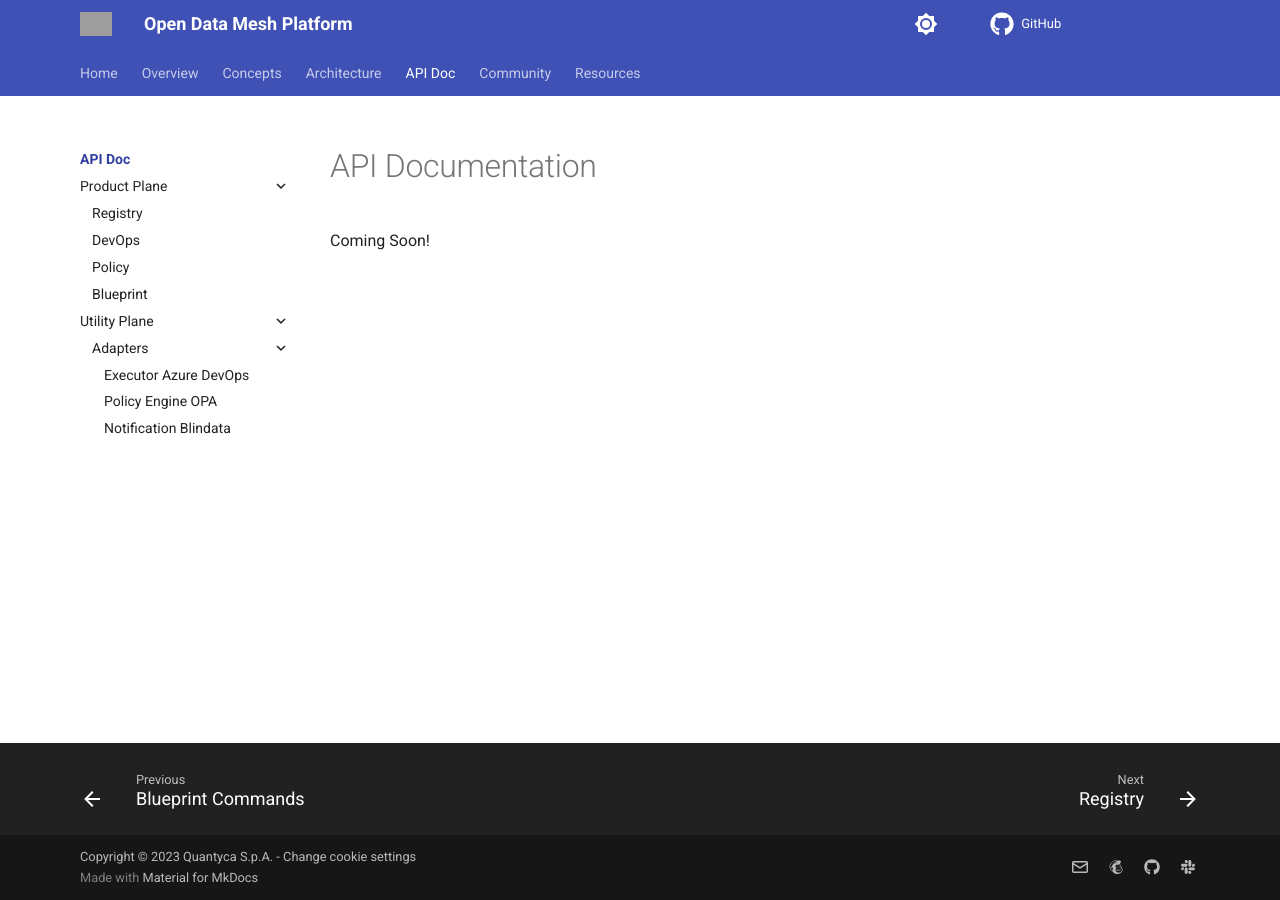
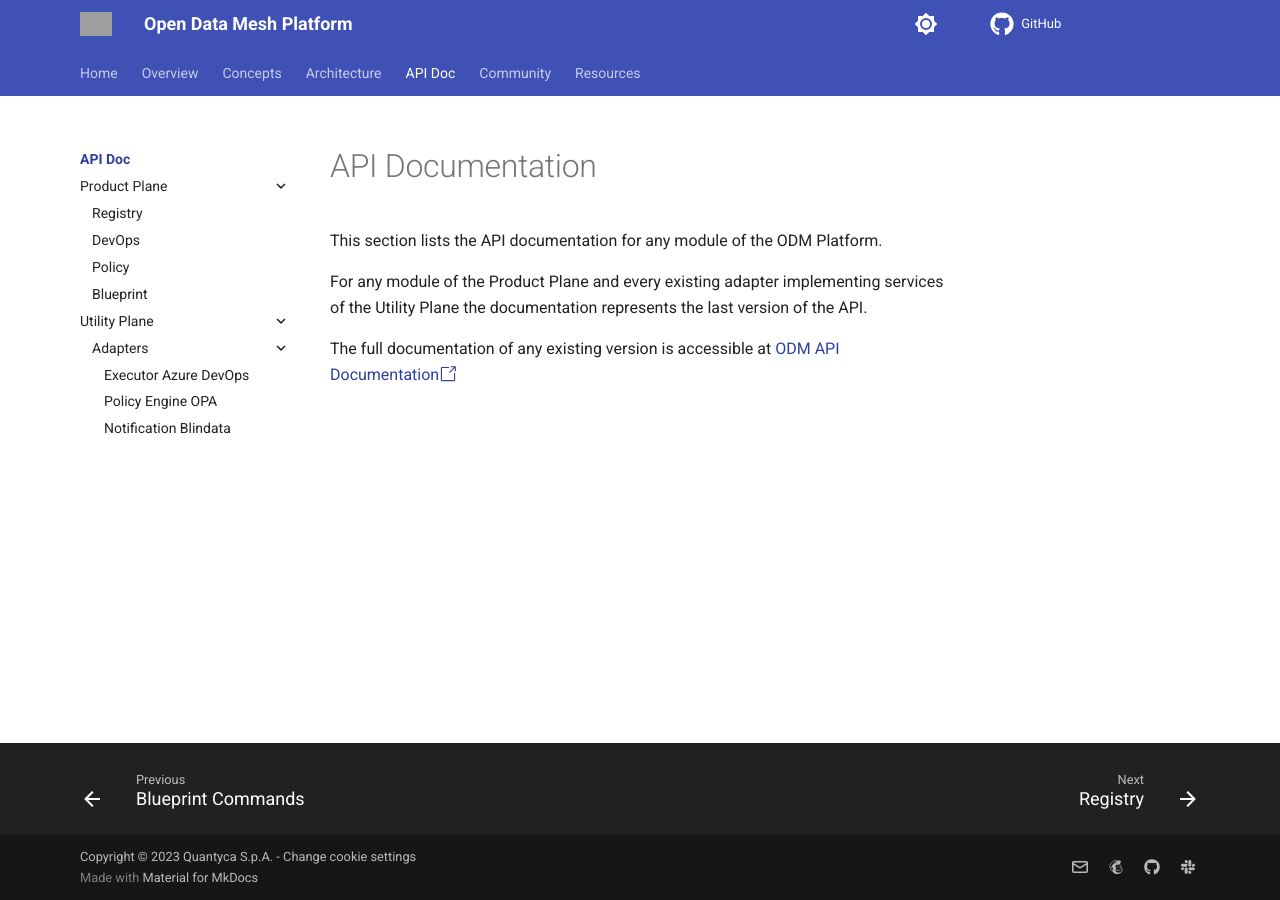
Before and after one commit to opendatamesh-initiative/odm-site-platform, an MkDocs documentation site: the page built from docs/api-doc/index.md, in a window 1280 px wide. Built offline with MkDocs 1.6.1 and Material for MkDocs 9.7.7, drawn with Linux system fonts in a browser that asks for light colours; comment, search, counter and statistics services are not loaded; grey boxes are pictures that could not be loaded.

Commit message:
minor edits on API doc

```diff
--- a/docs/api-doc/index.md
+++ b/docs/api-doc/index.md
@@ -1,2 +1,9 @@
 # API Documentation
-Coming Soon!
+
+This section lists the API documentation for any module of the ODM Platform.
+
+For any module of the Product Plane and every existing adapter implementing services of the Utility Plane
+the documentation represents the last version of the API.
+
+The full documentation of any existing version is accessible at
+<a href="https://opendatamesh-initiative.github.io/odm-api-doc/index.html" target="_blank">ODM API Documentation:octicons-link-external-24:</a>
```
